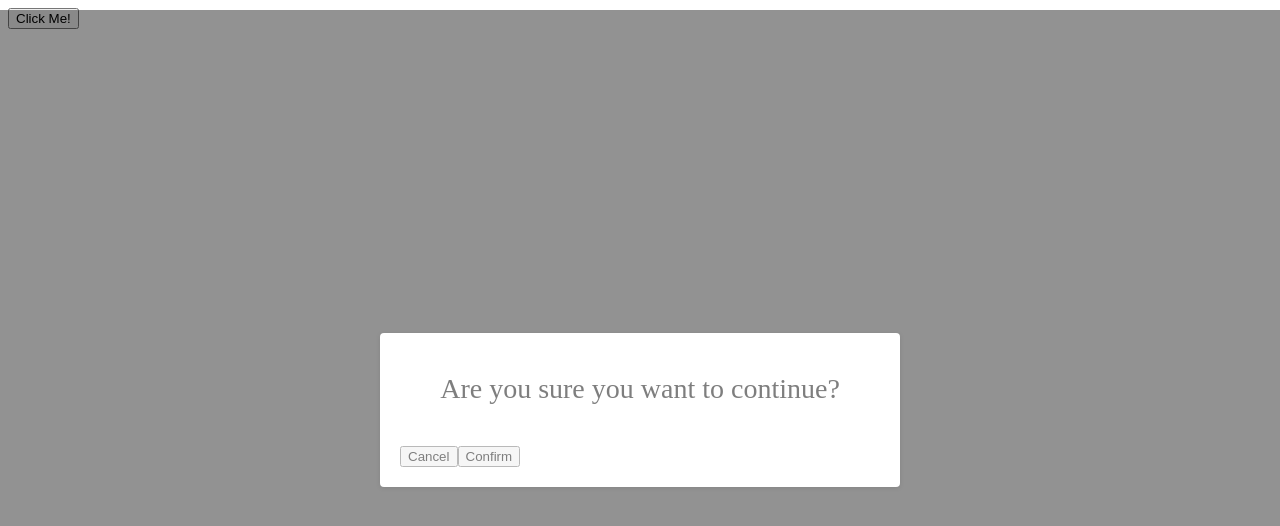
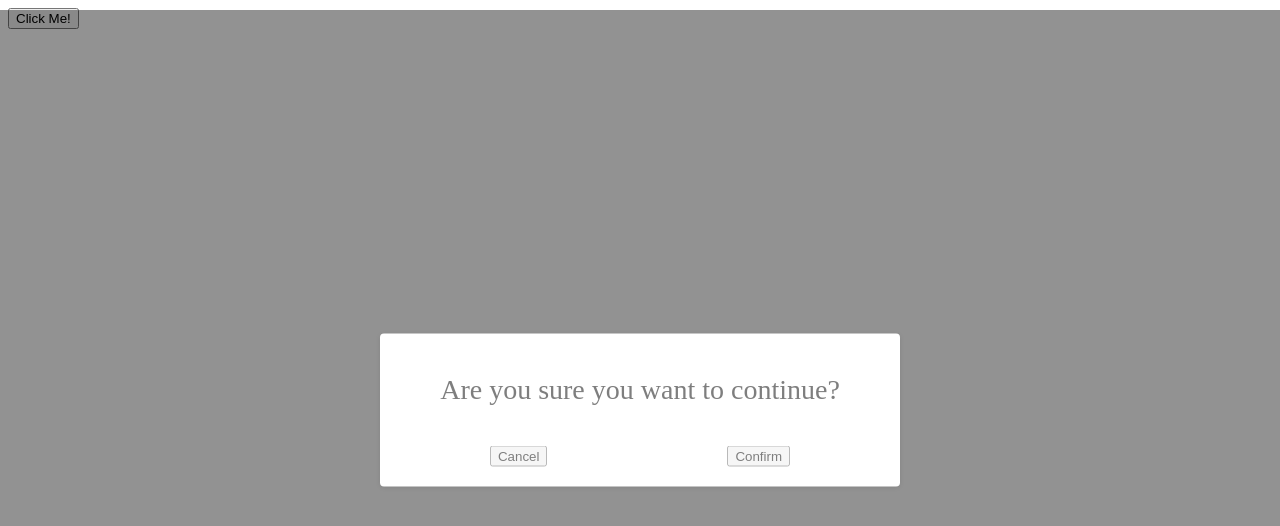
Before and after one commit to Ludilly/sitemate-challenger, a plain HTML site: page index.html in a window 1280 px wide. Both pictures are taken after a click on the button "Click Me!". Drawn offline with Linux system fonts and the light colour scheme.

Commit message:
add some css

```diff
--- a/css/style.css
+++ b/css/style.css
@@ -59,3 +59,14 @@
   .modal:hover {
     opacity: 0.9;
   }
+
+  .modalBtn {
+    display: flex;
+    flex-direction: column;
+  }
+  #modalContainer {
+    display: flex;
+    flex-direction: row;
+    justify-content: space-around;
+    align-items: center;
+  }
--- a/index.html
+++ b/index.html
@@ -12,8 +12,9 @@
 
     <div class="modal" style="display: none">
       <div class="overlay"></div>
-      <div class="modal_content" id="modalContainer">
+      <div class="modal_content">
         <h2>Are you sure you want to continue?</h2>
+        <div id="modalContainer"></div>
       </div>
     </div>
     <div id="modalMsg"></div>
--- a/js/Dialog/index.js
+++ b/js/Dialog/index.js
@@ -22,6 +22,8 @@ function toggleModal() {
 
   const currentState = modal.style.display;
 
+    // If modal is visible, hide it. Else, display it.
+
   if (currentState === 'none') {
     modal.style.display = 'block';
     attachModalListeners(modal);
```
